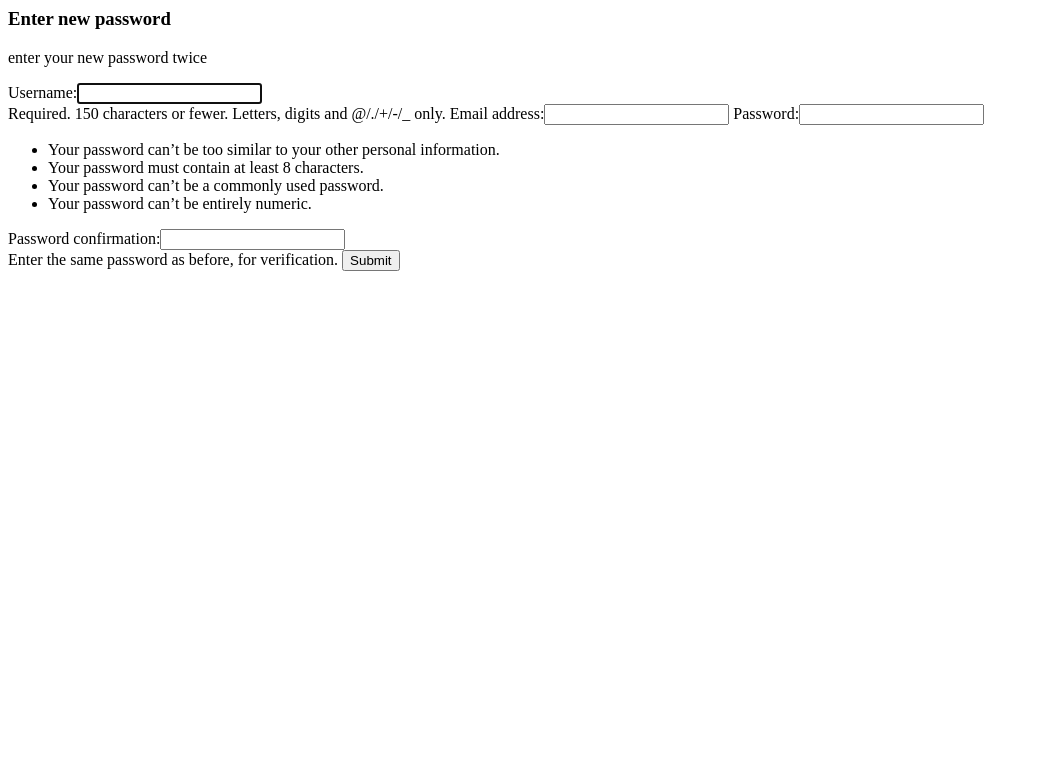
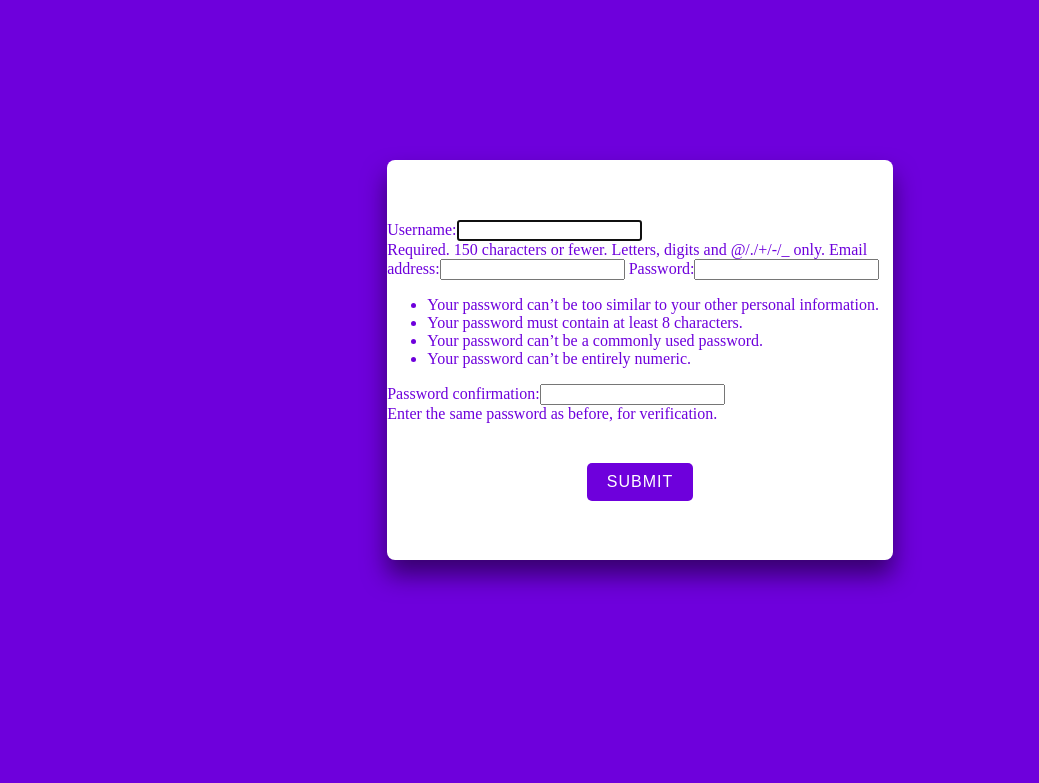
Before and after one commit to shashank4628/Ethos, a Django app: template main/templates/main/password_reset_form.html in a window 1280 px wide. Shown: the top 783 px of the page, without its empty margins (0-1039 px from the left). Run offline with Django 3.2, Linux system fonts and the light colour scheme; the template is opened without the code that fills it: values that come from a table or form of the project are taken from there, others are empty.

Commit message:
Update password_reset_form.html

```diff
--- a/main/templates/main/password_reset_form.html
+++ b/main/templates/main/password_reset_form.html
@@ -1,9 +1,122 @@
-<h3>Enter new password</h3>
-
-<p>enter your new password twice</p>
-
-<form method="post">
-    {% csrf_token %}
-    {{form}}
-    <input type="Submit" name="update password">
-</form>
+<!DOCTYPE html>
+<html lang="en">
+<head>
+    <meta charset="UTF-8">
+    <meta name="viewport" content="width=device-width, initial-scale=1.0">
+    <title>Document</title>
+</head>
+<body>
+    <style>
+        body{
+            background-color: rgb(110, 0, 220);
+            color: white;
+        }
+        /* .h3{
+            text-align: center;
+            font-size: 3vw;
+            margin-top: 20px;
+        } */
+        .p{
+            text-align: center;
+            font-size: 2vw;
+            /* margin-top: 20px; */
+        }
+        .login-wrapper {
+            height: 90vh;
+            width: 95vw;
+            display: flex;
+            justify-content: center;
+            align-items: center;
+            box-shadow: 0 15px 25px rgba(0, 0, 0, 0.5);
+        }
+        .form {
+      position: relative;
+      width: 100%;
+      max-width: 380px;
+      padding: 80px 40px 40px;
+      background: white;
+      border-radius: 10px;
+      color: rgb(110, 0, 220); /* Change here for color of text in form */
+      box-shadow: 0 15px 25px rgb(0, 0, 0);
+    }
+    .form::before {
+      content: "";
+      position: absolute;
+      top: 0;
+      left: 0;
+      width: 50%;
+      height: 100%;
+      background: rgba(255, 255, 255, 0.08);
+      transform: skewX(-26deg);
+      transform-origin: bottom left;
+      border-radius: 10px;
+      pointer-events: none;
+    }
+    /* .form img {
+      position: absolute;
+      top: -50px;
+      left: calc(50% - 50px);
+      width: 100px;
+      background: rgba(255, 255, 255, 0.8);
+      border-radius: 50%;
+    } */
+    .form h2 {
+      text-align: center;
+      letter-spacing: 1px;
+      margin-bottom: 2rem;
+      color: rgb(110, 0, 220);
+    }
+    .form .input-group {
+      position: relative;
+    }
+    .form .input-group input {
+      width: 100%;
+      padding: 10px 0;
+      font-size: 1rem;
+      letter-spacing: 1px;
+      margin-bottom: 30px;
+      border: none;
+      border-bottom: 1px solid rgb(110, 0, 220); /* To change the color of the bottom border us here*/
+      outline: none;
+      background-color: transparent;
+      color: inherit;
+    }
+    .form .input-group label {
+      position: absolute;
+      top: 0;
+      left: 0;
+      padding: 10px 0;
+      font-size: 1rem;
+      pointer-events: none;
+      transition: 0.3s ease-out;
+    }
+    .form .input-group input:focus + label,
+    .form .input-group input:valid + label {
+      transform: translateY(-18px);
+      color: white;
+      font-size: 0.8rem;
+    }
+        .submit-btn {
+            display: flex;
+            align-self: center;
+            margin-left: auto;
+            border: none;
+            outline: none;
+            background: rgb(110, 0, 220);
+            font-size: 1rem;
+            text-transform: uppercase;
+            letter-spacing: 1px;
+            padding: 10px 20px;
+            border-radius: 5px;
+            cursor: pointer;
+        }
+    </style>
+    <div class="login-wrapper" style="background-color: white;width: 40%;margin: auto; height: 50vh; margin-top: 20vh;border-radius: 1vh;">
+        <form method="post" style="color:rgb(110, 0, 220) ;">
+            {% csrf_token %}
+            {{form}}
+            <button type="Submit" class="submit-btn" style="color:white; margin:auto;margin-top: 5vh;">Submit</button>
+        </form>
+    </div>
+</body>
+</html>
```
